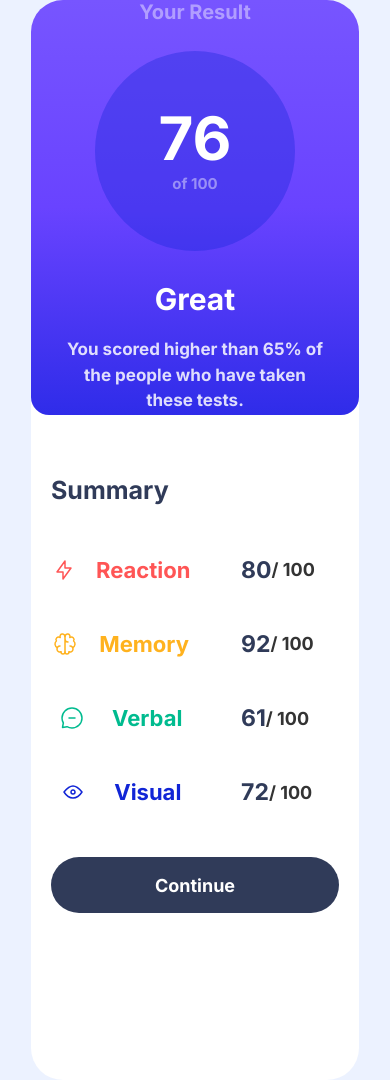
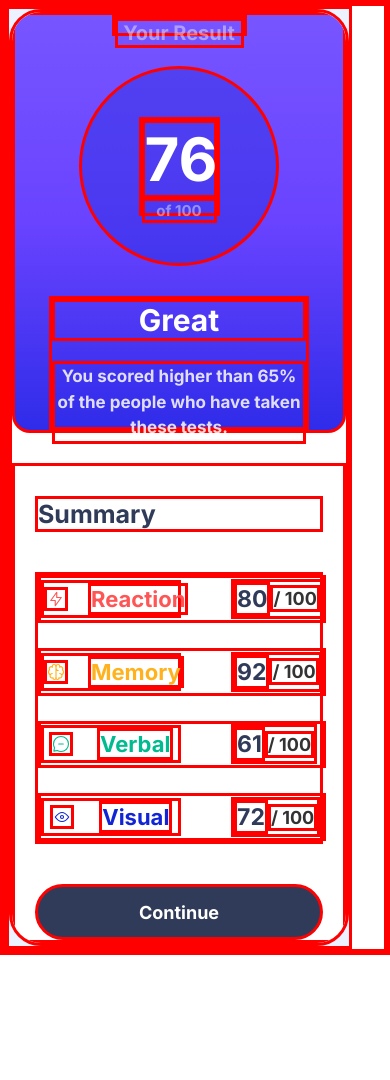
Before and after one commit to ABUHURAIAH/resultsummary, a plain HTML site: page index.html in a window 390 px wide. After the commit the page ends 955 px from the top, so only its background shows below. Drawn offline with Linux system fonts and the light colour scheme.

Commit message:
adjusted the height of the screen

```diff
--- a/css/general.css
+++ b/css/general.css
@@ -2,7 +2,7 @@
     margin: 0;
     padding: 0;
     box-sizing: border-box;
-    /* border: solid red ; */
+    border: solid red ;
 }
 
 html {
--- a/css/media.css
+++ b/css/media.css
@@ -1,18 +1,26 @@
-@media(max-width:29em){
-    .result-summary{
+@media(max-width:29em) {
+    .result-summary {
         margin: 0;
-        justify-content: center;
+        /* justify-content: center; */
         /* align-items: center; */
-        max-width: 45rem;
+        width: fit-content;
         gap: 0;
+        height: fit-content;
 
     }
-    .result-box{
+
+    .result-box {
         flex-direction: column;
         height: 100%;
         width: fit-content;
     }
+
     .attribution {
         display: none;
     }
+
+    .summary {
+        height: fit-content;
+        padding-bottom: 0;
+    }
 }
```
